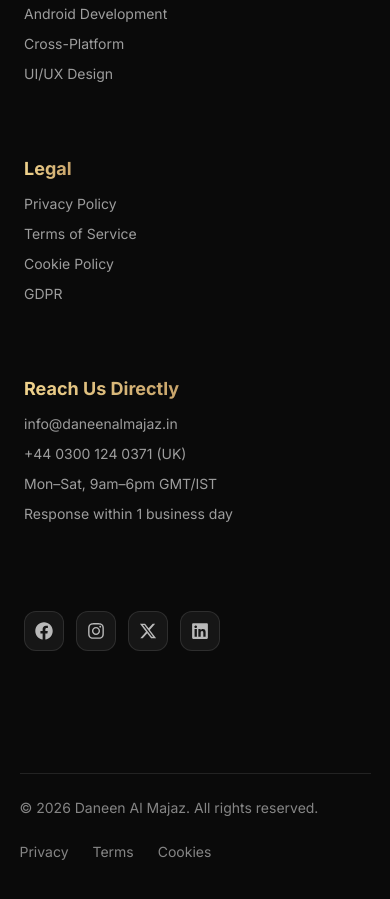
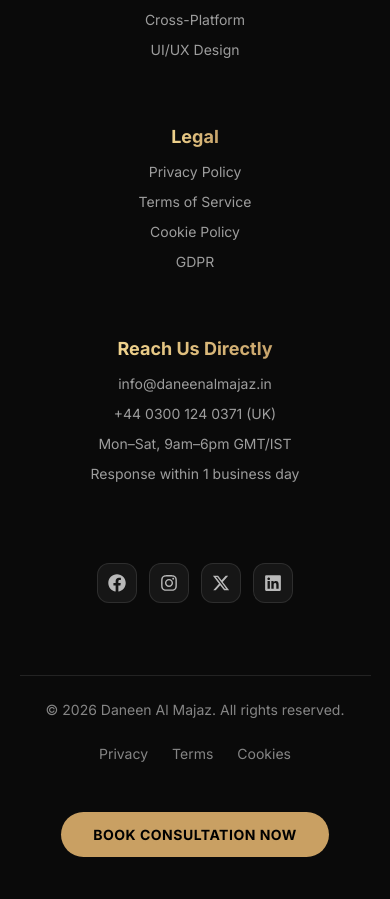
Before and after one commit to faheemnazir/landingpagedan, a React (Vite) app: page /gdpr in a window 390 px wide. Shown: the part 5526-6425 px from the top of the page. Built offline with nearby package versions, Linux system fonts and the light colour scheme.

Commit message:
fix(footer, floating-btn): align footer padding, avoid floating button footer overlap, add static cta with rounded corners

```diff
--- a/src/components/Footer.css
+++ b/src/components/Footer.css
@@ -13,7 +13,8 @@
   display: flex;
   flex-direction: column;
   align-items: center;
-  padding: 60px 0 32px 0;
+  padding-top: 60px;
+  padding-bottom: 32px;
   width: 100%;
 }
 
@@ -335,19 +336,19 @@
 
 @media (max-width: 768px) {
   .scroll-to-top {
-    right: 88px;
-    bottom: 70px;
+    right: 24px;
+    bottom: 24px;
   }
 
   .footer-content {
-    padding: 40px 24px 74px 24px;
+    padding: 40px 0 24px 0;
   }
 
   .footer-top-row {
     flex-direction: column;
-    gap: 32px;
-    align-items: flex-start;
-    text-align: left;
+    gap: 24px;
+    align-items: center;
+    text-align: center;
   }
 
   .footer-brand {
@@ -366,8 +367,8 @@
 
   .link-group {
     order: 3;
-    align-items: flex-start;
-    text-align: left;
+    align-items: center;
+    text-align: center;
     margin-bottom: 8px;
   }
 
@@ -378,11 +379,11 @@
   .social-links {
     order: 4;
     margin-top: 16px;
-    justify-content: flex-start;
+    justify-content: center;
   }
 
   .link-group ul {
-    align-items: flex-start;
+    align-items: center;
   }
 
   .newsletter-form {
@@ -398,7 +399,36 @@
   .footer-bottom {
     flex-direction: column;
     gap: 24px;
-    align-items: flex-start;
-    text-align: left;
+    text-align: center;
   }
 }
+
+.footer-cta-container {
+  display: flex;
+  justify-content: center;
+  margin-top: 24px;
+  margin-bottom: 48px;
+  width: 100%;
+}
+
+.footer-static-cta {
+  background: var(--accent-gold, #C8A46B);
+  color: #000000 !important;
+  font-weight: 700;
+  text-transform: uppercase;
+  font-size: 14px;
+  letter-spacing: 0.5px;
+  padding: 12px 32px;
+  border-radius: 30px; /* Fully rounded corner */
+  transition: all 0.3s ease;
+  text-decoration: none;
+  display: inline-flex;
+  align-items: center;
+  justify-content: center;
+}
+
+.footer-static-cta:hover {
+  background-color: var(--accent-gold-hover, #d8b276);
+  transform: translateY(-2px);
+  box-shadow: 0 4px 12px rgba(200, 164, 107, 0.3);
+}
--- a/src/components/Footer.jsx
+++ b/src/components/Footer.jsx
@@ -92,6 +92,12 @@ const Footer = () => {
             <svg width="18" height="18" viewBox="0 0 24 24" fill="none" stroke="currentColor" strokeWidth="2" strokeLinecap="round" strokeLinejoin="round"><path d="M12 19V5M5 12l7-7 7 7" /></svg>
           </a>
         </div>
+
+        <div className="footer-cta-container">
+          <a href="#contact" className="footer-static-cta">
+            Book Consultation Now
+          </a>
+        </div>
       </div>
     </footer>
   );
--- a/src/components/Navbar.css
+++ b/src/components/Navbar.css
@@ -205,28 +205,23 @@
 }
 
 @media (max-width: 768px) {
-  .floating-call-btn.visible {
-    bottom: 70px; /* Push above full-width bottom bar */
-  }
-
   .floating-consult-btn.visible {
     display: flex;
     position: fixed;
-    bottom: 0;
-    left: 0;
-    width: 100%;
-    transform: none;
+    bottom: 20px;
+    left: 50%;
+    transform: translateX(-50%);
     z-index: 1000;
     background: var(--accent-gold, #C8A46B);
     color: #c30000; /* Red text to match LIMITED SLOTS AVAILABLE */
     font-weight: 900;
     text-transform: uppercase;
-    font-size: 14px; /* Increased text size to fit card/bar better */
+    font-size: 12px;
     letter-spacing: 0.5px;
     white-space: nowrap;
-    padding: 16px 20px; /* Taller bar spanning whole width */
-    border-radius: 0; /* Stretches to screen edges */
-    box-shadow: 0 -4px 12px rgba(0, 0, 0, 0.4);
+    padding: 10px 24px; /* Larger padding for better pill proportion */
+    border-radius: 30px; /* Fully rounded corner */
+    box-shadow: 0 4px 16px rgba(0, 0, 0, 0.4);
     text-decoration: none;
     align-items: center;
     justify-content: center;
--- a/src/components/Navbar.jsx
+++ b/src/components/Navbar.jsx
@@ -11,7 +11,8 @@ const Navbar = () => {
 
   useEffect(() => {
     const handleScroll = () => {
-      if (window.scrollY > 100) {
+      const isNearBottom = window.innerHeight + window.scrollY >= document.documentElement.scrollHeight - 350;
+      if (window.scrollY > 100 && !isNearBottom) {
         setScrolled(true);
       } else {
         setScrolled(false);
```
